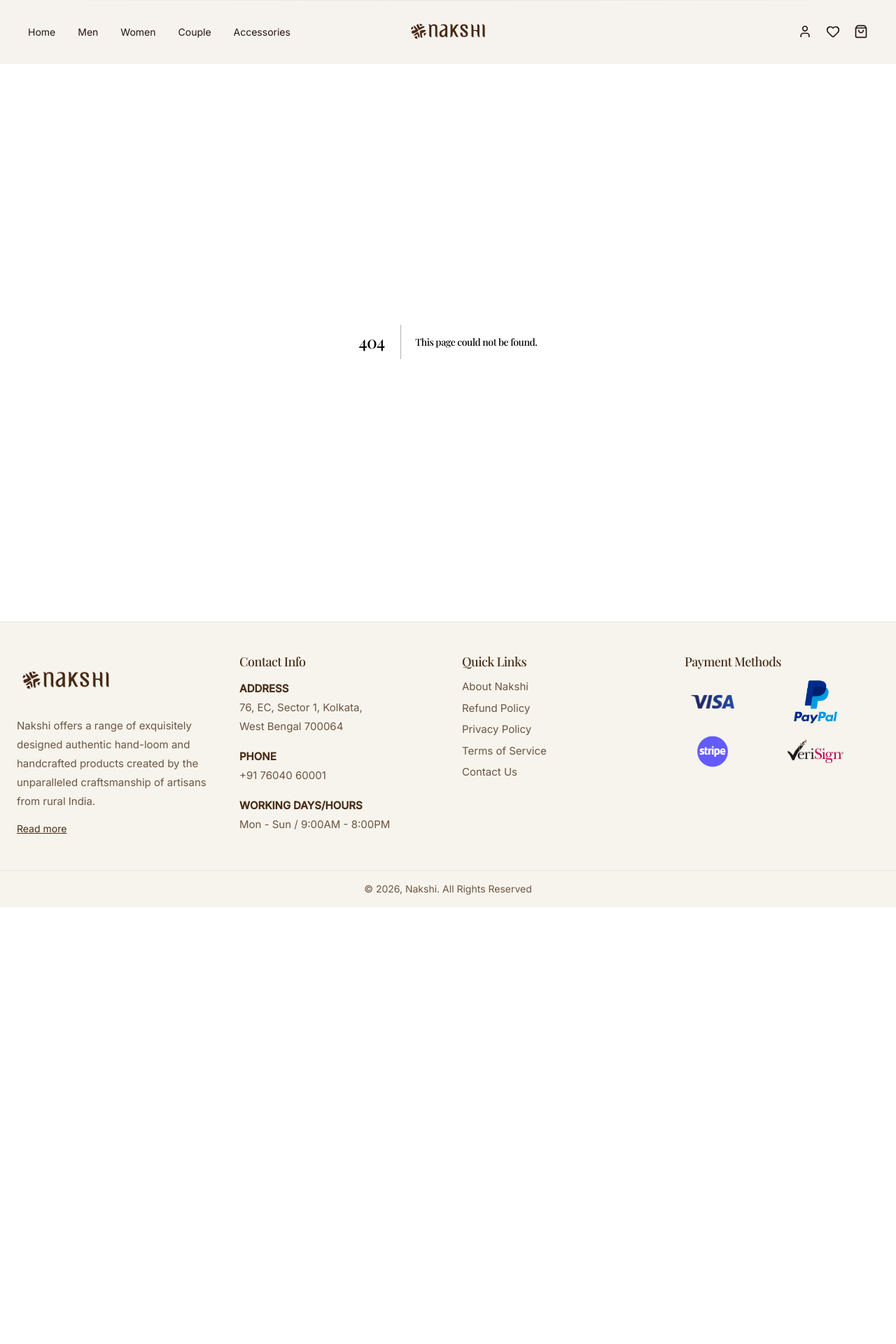
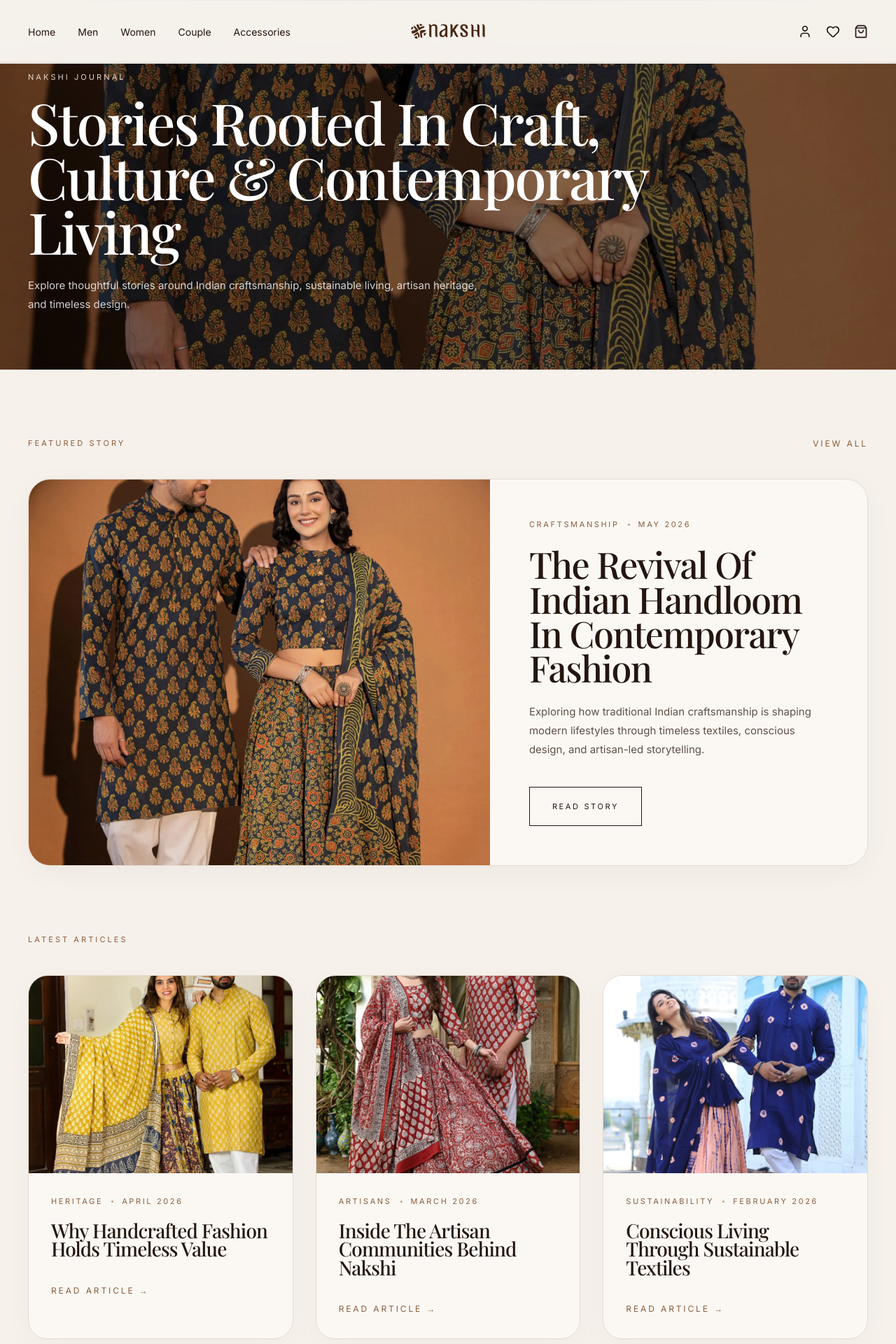
Before and after one commit to Rounak-Natta/nakshi-creation, a Next.js app: page /blogs in a window 1280 px wide. Before the commit this address had no page. Shown: the top 1920 px of the page at 70% size. Before the commit the page ends 1296 px from the top, so only its background shows below. Built offline with nearby package versions, Linux system fonts and the light colour scheme.

Commit message:
updated with blogs

```diff
--- /dev/null
+++ b/src/app/blogs/page.tsx
@@ -0,0 +1,249 @@
+"use client";
+
+import Image from "next/image";
+import Link from "next/link";
+
+const featuredPost = {
+  title: "The Revival Of Indian Handloom In Contemporary Fashion",
+  description:
+    "Exploring how traditional Indian craftsmanship is shaping modern lifestyles through timeless textiles, conscious design, and artisan-led storytelling.",
+  image: "/products/1.webp",
+  category: "Craftsmanship",
+  date: "May 2026",
+};
+
+const blogPosts = [
+  {
+    title: "Why Handcrafted Fashion Holds Timeless Value",
+    image: "/products/2.webp",
+    category: "Heritage",
+    date: "April 2026",
+  },
+  {
+    title: "Inside The Artisan Communities Behind Nakshi",
+    image: "/products/3.webp",
+    category: "Artisans",
+    date: "March 2026",
+  },
+  {
+    title: "Conscious Living Through Sustainable Textiles",
+    image: "/products/4.webp",
+    category: "Sustainability",
+    date: "February 2026",
+  },
+  {
+    title: "Indian Motifs Reimagined For Modern Homes",
+    image: "/products/5.webp",
+    category: "Design",
+    date: "January 2026",
+  },
+  {
+    title: "The Journey From Loom To Lifestyle",
+    image: "/products/3.webp",
+    category: "Culture",
+    date: "December 2025",
+  },
+  {
+    title: "Preserving Craft Traditions For Future Generations",
+    image: "/products/2.webp",
+    category: "Legacy",
+    date: "November 2025",
+  },
+];
+
+export default function OurBlogsPage() {
+  return (
+    <main className="overflow-hidden bg-[#F6F1EB] text-[#24160F]">
+      {/* HERO */}
+      <section className="relative flex min-h-[55vh] items-end overflow-hidden">
+        <div className="absolute inset-0">
+          <Image
+            src="/products/1.webp"
+            alt="Nakshi Journal"
+            fill
+            priority
+            quality={84}
+            className="object-cover"
+            sizes="100vw"
+          />
+
+          <div className="absolute inset-0 bg-black/45" />
+        </div>
+
+        <div className="container-luxury relative z-10 pb-16 md:pb-20">
+          <div className="max-w-5xl">
+            <p className="mb-4 text-[11px] uppercase tracking-[0.28em] text-[#E6D5C7]">
+              Nakshi Journal
+            </p>
+
+            <h1 className="text-[44px] leading-[0.92] text-white md:text-[82px]">
+              Stories Rooted In Craft, Culture & Contemporary Living
+            </h1>
+
+            <p className="mt-6 max-w-2xl text-[14px] leading-7 text-white/80 md:text-[15px]">
+              Explore thoughtful stories around Indian craftsmanship,
+              sustainable living, artisan heritage, and timeless design.
+            </p>
+          </div>
+        </div>
+      </section>
+
+      {/* FEATURED BLOG */}
+      <section className="py-16 md:py-24">
+        <div className="container-luxury">
+          <div className="mb-10 flex items-center justify-between">
+            <div>
+              <p className="text-[11px] uppercase tracking-[0.28em] text-[#8B5E3C]">
+                Featured Story
+              </p>
+            </div>
+
+            <Link
+              href="/blogs"
+              className="text-[12px] uppercase tracking-[0.24em] text-[#8B5E3C] transition-opacity hover:opacity-60"
+            >
+              View All
+            </Link>
+          </div>
+
+          <div className="grid grid-cols-1 overflow-hidden rounded-[32px] border border-[#E7DBCF] bg-[#FBF8F4] shadow-[0_10px_40px_rgba(36,22,15,0.04)] lg:grid-cols-[1.1fr_0.9fr]">
+            {/* IMAGE */}
+            <div className="relative min-h-[420px]">
+              <Image
+                src={featuredPost.image}
+                alt={featuredPost.title}
+                fill
+                quality={84}
+                className="object-cover"
+                sizes="(max-width:768px) 100vw, 60vw"
+              />
+            </div>
+
+            {/* CONTENT */}
+            <div className="flex flex-col justify-center p-8 md:p-12 lg:p-14">
+              <div className="flex items-center gap-3">
+                <span className="text-[11px] uppercase tracking-[0.24em] text-[#8B5E3C]">
+                  {featuredPost.category}
+                </span>
+
+                <span className="h-[3px] w-[3px] rounded-full bg-[#B9A08A]" />
+
+                <span className="text-[11px] uppercase tracking-[0.24em] text-[#8B5E3C]">
+                  {featuredPost.date}
+                </span>
+              </div>
+
+              <h2 className="mt-6 text-[34px] leading-[1] md:text-[52px]">
+                {featuredPost.title}
+              </h2>
+
+              <p className="mt-6 max-w-lg text-[15px] leading-8 text-[#5F5147]">
+                {featuredPost.description}
+              </p>
+
+              <div className="mt-10">
+                <Link href="/blogs/featured" className="btn-luxury">
+                  Read Story
+                </Link>
+              </div>
+            </div>
+          </div>
+        </div>
+      </section>
+
+      {/* BLOG GRID */}
+      <section className="pb-16 md:pb-24">
+        <div className="container-luxury">
+          <div className="mb-10">
+            <p className="text-[11px] uppercase tracking-[0.28em] text-[#8B5E3C]">
+              Latest Articles
+            </p>
+          </div>
+
+          <div className="grid grid-cols-1 gap-8 md:grid-cols-2 xl:grid-cols-3">
+            {blogPosts.map((post, index) => (
+              <article
+                key={index}
+                className="group overflow-hidden rounded-[28px] border border-[#E7DBCF] bg-[#FBF8F4] shadow-[0_10px_40px_rgba(36,22,15,0.03)] transition-all duration-500 hover:-translate-y-1 hover:shadow-[0_14px_50px_rgba(36,22,15,0.06)]"
+              >
+                {/* IMAGE */}
+                <Link href={`/blogs/${index + 1}`}>
+                  <div className="relative aspect-[4/3] overflow-hidden">
+                    <Image
+                      src={post.image}
+                      alt={post.title}
+                      fill
+                      quality={82}
+                      className="object-cover transition-transform duration-700 group-hover:scale-105"
+                      sizes="(max-width:768px) 100vw, 33vw"
+                    />
+                  </div>
+                </Link>
+
+                {/* CONTENT */}
+                <div className="p-7 md:p-8">
+                  <div className="flex items-center gap-3">
+                    <span className="text-[11px] uppercase tracking-[0.24em] text-[#8B5E3C]">
+                      {post.category}
+                    </span>
+
+                    <span className="h-[3px] w-[3px] rounded-full bg-[#B9A08A]" />
+
+                    <span className="text-[11px] uppercase tracking-[0.24em] text-[#8B5E3C]">
+                      {post.date}
+                    </span>
+                  </div>
+
+                  <h3 className="mt-5 text-[28px] leading-[1.08] transition-opacity duration-300 group-hover:opacity-70">
+                    {post.title}
+                  </h3>
+
+                  <div className="mt-8">
+                    <Link
+                      href={`/blogs/${index + 1}`}
+                      className="inline-flex items-center text-[12px] uppercase tracking-[0.24em] text-[#8B5E3C] transition-all duration-300 hover:gap-3"
+                    >
+                      Read Article →
+                    </Link>
+                  </div>
+                </div>
+              </article>
+            ))}
+          </div>
+        </div>
+      </section>
+
+      {/* QUOTE */}
+      <section className="border-y border-[#E8DDD1] bg-[#FBF8F4] py-16 md:py-24">
+        <div className="container-luxury">
+          <div className="mx-auto max-w-4xl text-center">
+            <p className="text-[32px] italic leading-[1.3] text-[#2A1A12] md:text-[52px]">
+              Every handcrafted piece carries a story worth preserving.
+            </p>
+          </div>
+        </div>
+      </section>
+
+      {/* CTA */}
+      <section className="py-16 md:py-24">
+        <div className="container-luxury">
+          <div className="flex flex-col items-start justify-between gap-8 rounded-[32px] border border-[#E7DBCF] bg-[#FBF8F4] p-8 shadow-[0_10px_40px_rgba(36,22,15,0.04)] md:flex-row md:items-end md:p-12">
+            <div className="max-w-3xl">
+              <p className="mb-4 text-[11px] uppercase tracking-[0.28em] text-[#8B5E3C]">
+                Explore Nakshi
+              </p>
+
+              <h2 className="text-[36px] leading-[0.95] md:text-[58px]">
+                Discover Timeless Handcrafted Collections
+              </h2>
+            </div>
+
+            <Link href="/collections" className="btn-luxury">
+              Explore Collections
+            </Link>
+          </div>
+        </div>
+      </section>
+    </main>
+  );
+}
--- a/src/components/layout/Footer.tsx
+++ b/src/components/layout/Footer.tsx
@@ -75,6 +75,9 @@ export default function Footer() {
             <Link href="#" className="hover:underline">
               Terms of Service
             </Link>
+            <Link href="/ourblogs" className="hover:underline">
+              Our Blogs
+            </Link>
             <Link href="/contact" className="hover:underline">
               Contact Us
             </Link>
```
